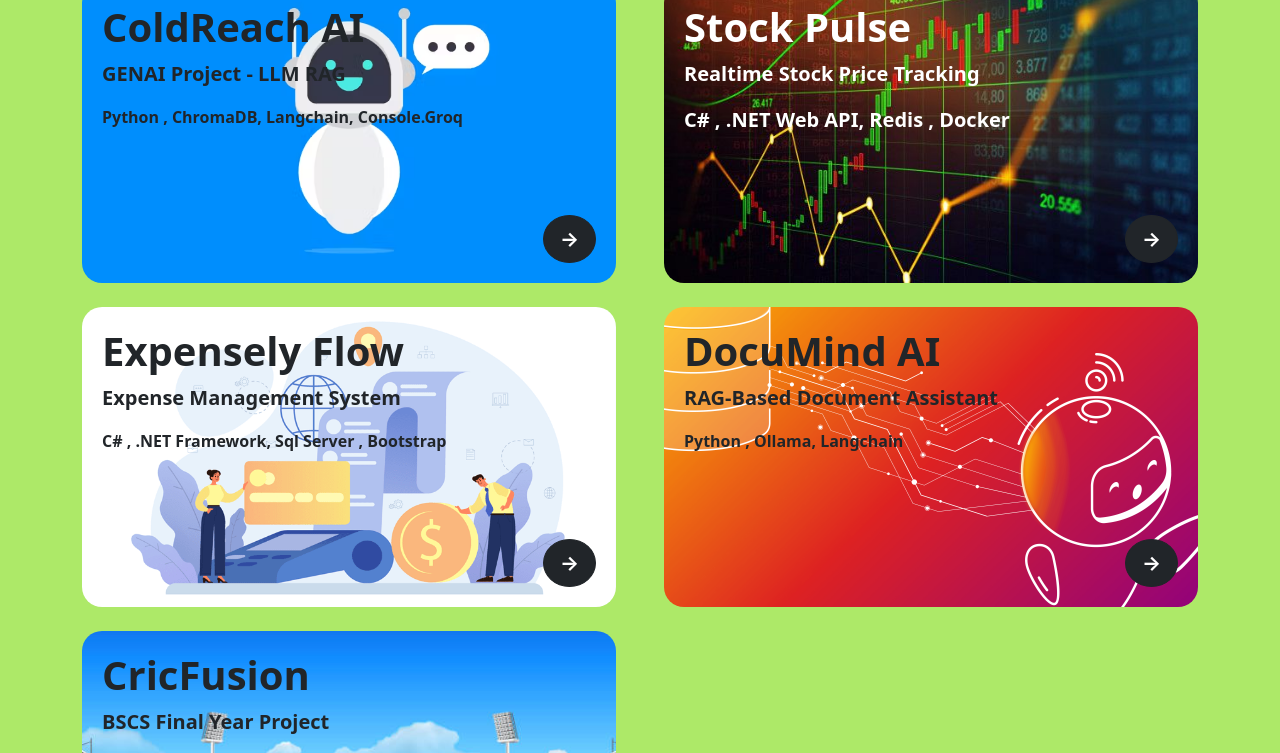
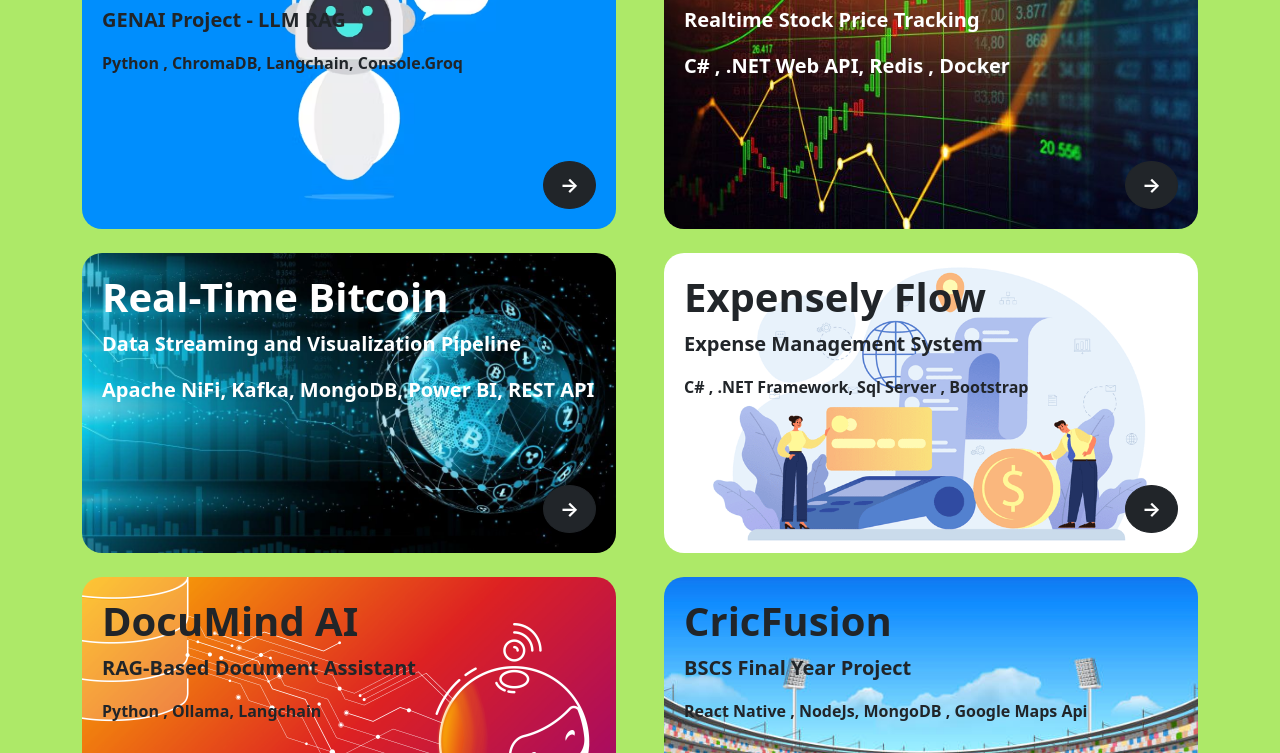
Before and after one commit to KhawajaAbdullah2000/portfolio, a plain HTML site: page index.html in a window 1280 px wide. Shown: the part 767-1520 px from the top of the page. Drawn offline with nearby package versions, Linux system fonts and the light colour scheme.

Commit message:
added poweerbi kafka project

```diff
--- a/index.html
+++ b/index.html
@@ -77,10 +77,10 @@
 
                     <br>
 
-                    <a href="assets/Khawaja_Abdullah_Resume_SWE.pdf" download
+                    <!-- <a href="assets/Khawaja_Abdullah_Resume_SWE.pdf" download
                         class="btn btn-light fw-bold shadow-sm mt-3">
                         Download Resume
-                    </a>
+                    </a> -->
                 </div>
 
             </div>
@@ -128,6 +128,27 @@
                         </div>
                     </a>
                 </div>
+
+
+                 <div class="col-md-6">
+                    <a href="assets/Big_Data_Infrastructure_Khawaja_Abdullah.pdf" target="_blank" class="text-decoration-none">
+                        <div class="project-card text-white fw-bold d-flex flex-column justify-content-between"
+                            style="background-image: url('assets/bitcoin_cover.jpg');">
+                            <div>
+                                <h3 class="fw-bold fs-1">Real-Time Bitcoin </h3>
+                                <p class="fs-5">Data Streaming and Visualization Pipeline</p>
+                                <p class="fs-5">Apache NiFi, Kafka, MongoDB, Power BI, REST API</p>
+                            </div>
+                            <div class="btn btn-dark btn-lg rounded-circle align-self-end fw-bold">
+                                &rarr;
+                            </div>
+                        </div>
+                    </a>
+                </div>
+
+
+
+
 
 
 
```
Also changed, not shown: assets/bitcoin_cover.jpg (added), 1 other file.
